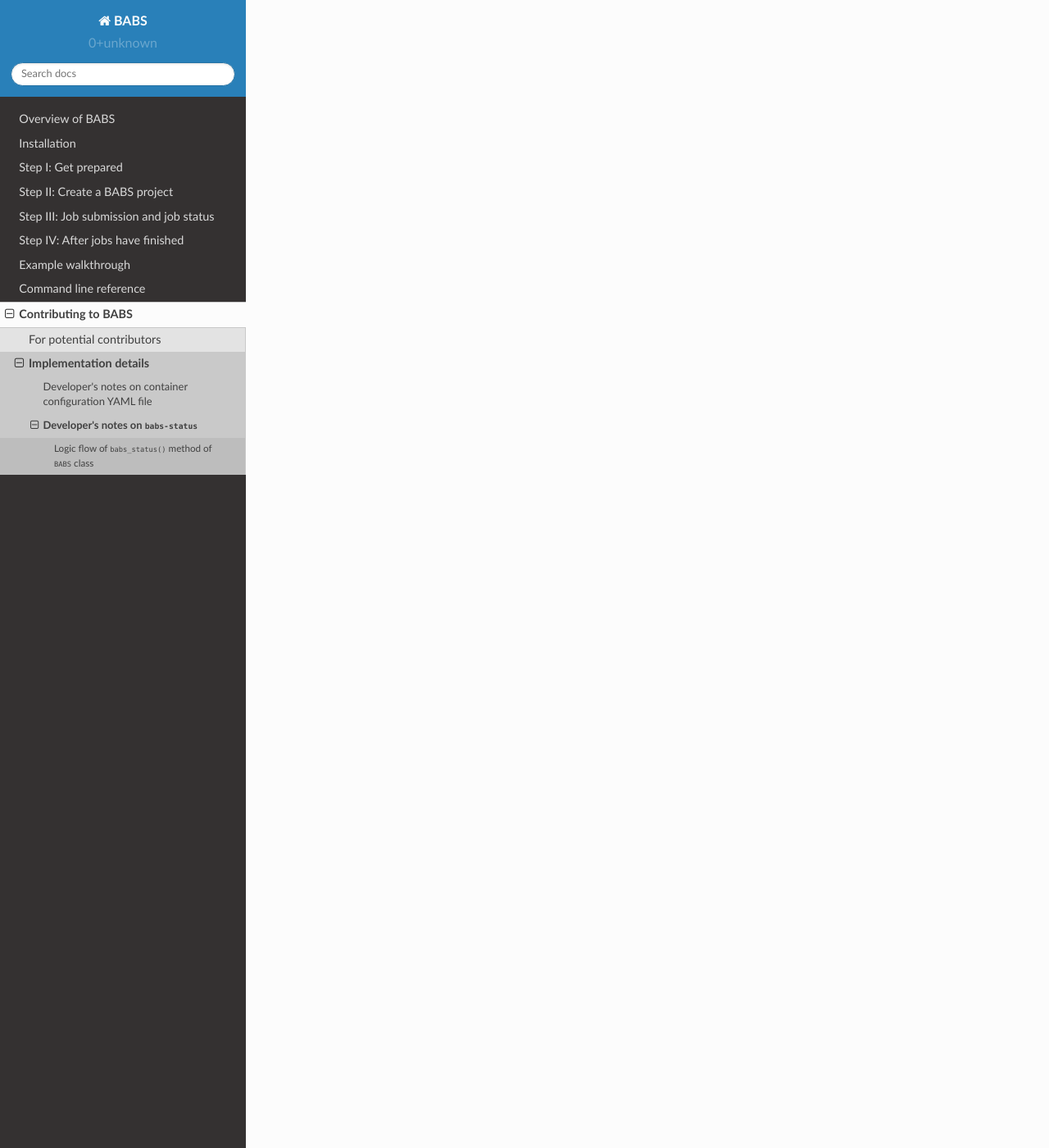
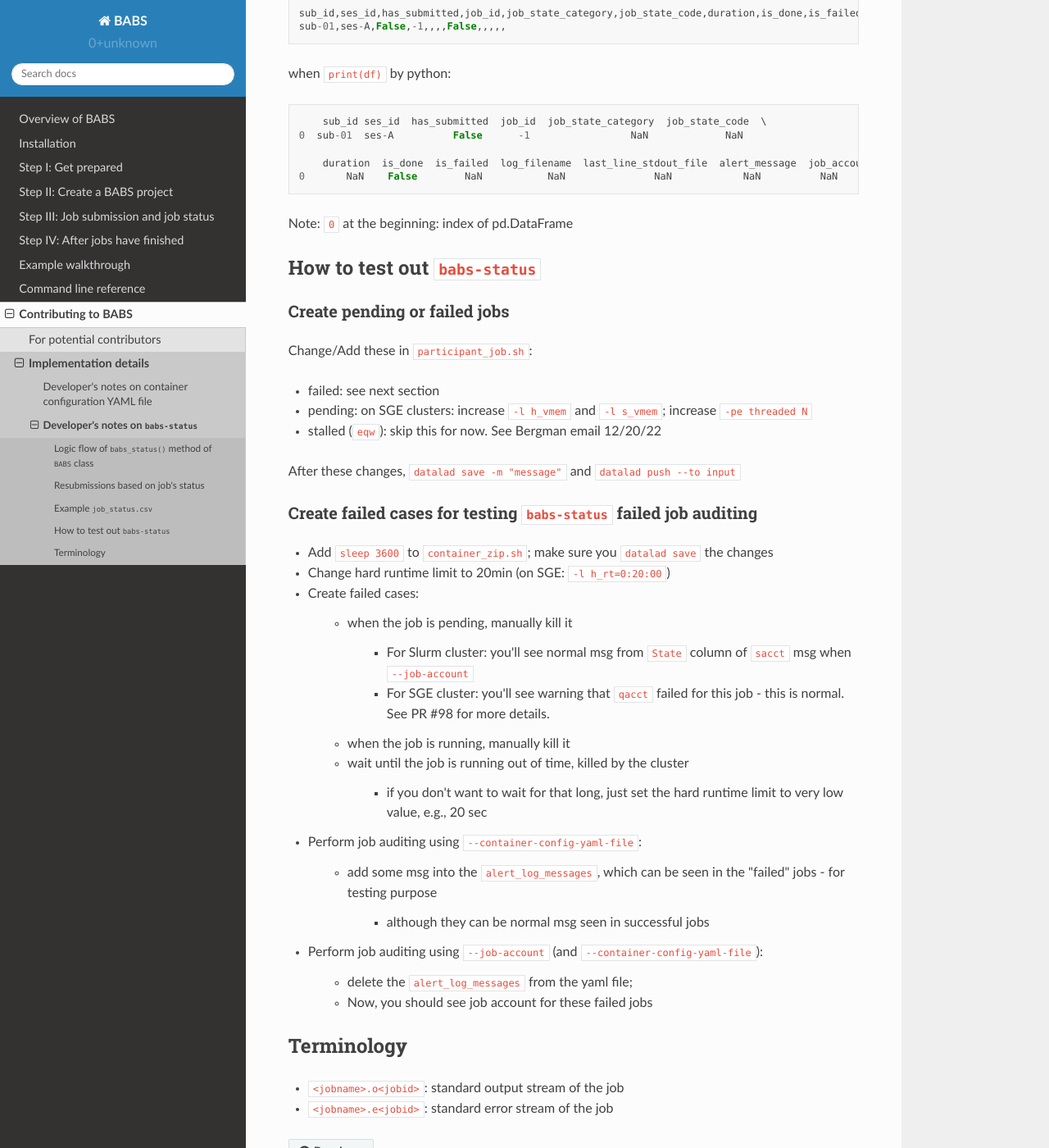
Before and after one commit to PennLINC/babs, a Sphinx documentation site: the page built from docs/source/developer_babs_status.rst, in a window 1280 px wide and 1400 px high, scrolled down 2474 px. Shown: the whole window at 82% size. Built offline with Sphinx 7.4.7 and the Read the Docs theme 2.0.0, drawn with Linux system fonts in a browser that asks for light colours; some of the changed text lies outside the part shown.

Commit message:
move docs_developer.md contents to rst

```diff
--- a/docs/source/developer_babs_status.rst
+++ b/docs/source/developer_babs_status.rst
@@ -67,3 +67,120 @@
 
 Summary:
 - 'alert_log_messages' is detected in all submitted jobs, no matter 'is_done' in previous round or not
+
+
+=========================================
+Resubmissions based on job's status
+=========================================
+
+Note: currently, ``babs-status`` CLI does not support ``--reckless``.
+
+.. list-table:: Current BABS's reponses when resubmission is requested
+   :header-rows: 1
+
+   * - job status
+     - what to do if resubmit is requested
+     - progress of implementation in BABS
+     - tested?
+   * - not submitted
+     - warning: ``babs-submit`` first
+     - added
+     - edge case, not tested yet?
+   * - submitted, qw
+     - resubmit
+     - added
+     - tested with multi-ses data
+   * - submitted, running
+     - 1. CLI does not allow ``--reckless``;
+       2. if ``--resubmit-job`` of a running job, warning, not to resubmit
+     - added
+     - edge case, not tested yet?
+   * - submitted, eqw
+     - 1. CLI does not allow ``resubmit stalled``;
+       2. if ``--resubmit-job`` of a stalled job, warning, not to resubmit
+     - added
+     - edge case; not tested yet, as cannot enter eqw...
+   * - submitted, failed
+     - resubmit
+     - added
+     - tested with multi-ses data
+   * - submitted, is_done
+     - 1. CLI does not allow ``--reckless``;
+       2. if ``--resubmit-job`` of a finished job, warning, not to resubmit
+     - added, one TODO
+     - edge case, not tested yet?
+
+.. developer's note: CZ remembers she tested those edge cases (except eqw one) on 6/5/23 Mon after
+..  handling issue #85, but the terminals were closed so she did not have a log for this
+
+===================================
+Example ``job_status.csv``
+===================================
+
+When this CSV was just initialized::
+
+    sub_id,ses_id,has_submitted,job_id,job_state_category,job_state_code,duration,is_done,is_failed,log_filename,last_line_stdout_file,alert_message,job_account
+    sub-01,ses-A,False,-1,,,,False,,,,,
+
+
+when ``print(df)`` by python::
+
+        sub_id ses_id  has_submitted  job_id  job_state_category  job_state_code  \
+    0  sub-01  ses-A          False      -1                 NaN             NaN
+
+        duration  is_done  is_failed  log_filename  last_line_stdout_file  alert_message  job_account
+    0       NaN    False        NaN           NaN               NaN            NaN          NaN
+
+Note: ``0`` at the beginning: index of pd.DataFrame
+
+====================================
+How to test out ``babs-status``
+====================================
+
+------------------------------------------
+Create pending or failed jobs
+------------------------------------------
+
+Change/Add these in ``participant_job.sh``:
+
+- failed: see next section
+- pending: on SGE clusters: increase ``-l h_vmem`` and ``-l s_vmem``; increase ``-pe threaded N``
+- stalled (``eqw``): skip this for now. See Bergman email 12/20/22
+
+After these changes, ``datalad save -m "message"`` and ``datalad push --to input``
+
+---------------------------------------------------------------------
+Create failed cases for testing ``babs-status`` failed job auditing
+---------------------------------------------------------------------
+
+* Add ``sleep 3600`` to ``container_zip.sh``; make sure you ``datalad save`` the changes
+* Change hard runtime limit to 20min (on SGE: ``-l h_rt=0:20:00``)
+* Create failed cases:
+
+    * when the job is pending, manually kill it
+
+        * For Slurm cluster: you'll see normal msg from ``State`` column of ``sacct`` msg when ``--job-account``
+        * For SGE cluster: you'll see warning that ``qacct`` failed for this job - this is normal. See PR #98 for more details.
+
+    * when the job is running, manually kill it
+    * wait until the job is running out of time, killed by the cluster
+
+        * if you don't want to wait for that long, just set the hard runtime limit to very low value, e.g., 20 sec
+
+* Perform job auditing using ``--container-config-yaml-file``:
+
+    * add some msg into the ``alert_log_messages``, which can be seen in the "failed" jobs - for testing purpose
+
+        * although they can be normal msg seen in successful jobs
+
+* Perform job auditing using ``--job-account`` (and ``--container-config-yaml-file``):
+
+    * delete the ``alert_log_messages`` from the yaml file;
+    * Now, you should see job account for these failed jobs
+
+===========================
+Terminology
+===========================
+
+- ``<jobname>.o<jobid>``: standard output stream of the job
+- ``<jobname>.e<jobid>``: standard error stream of the job
```
Also changed, not shown: notebooks/docs_developer.md (deleted, +0 -106 lines).
